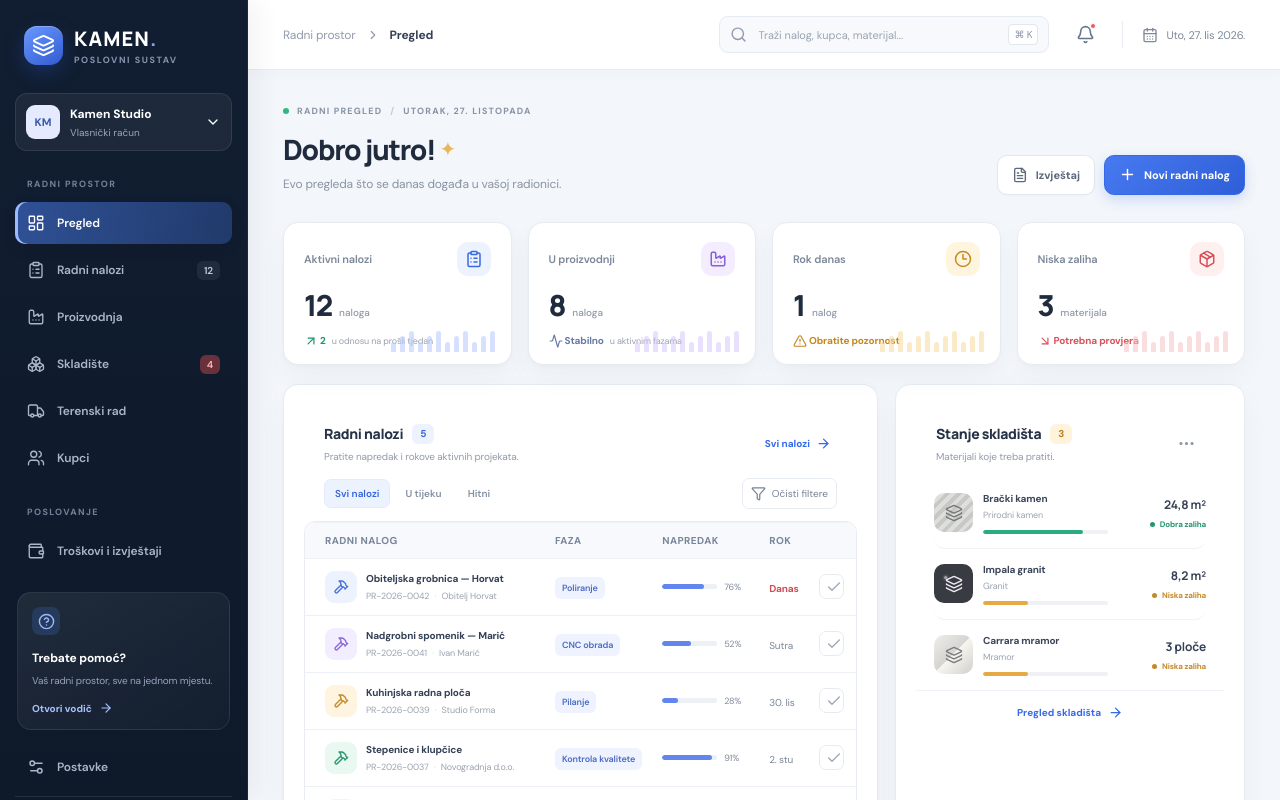
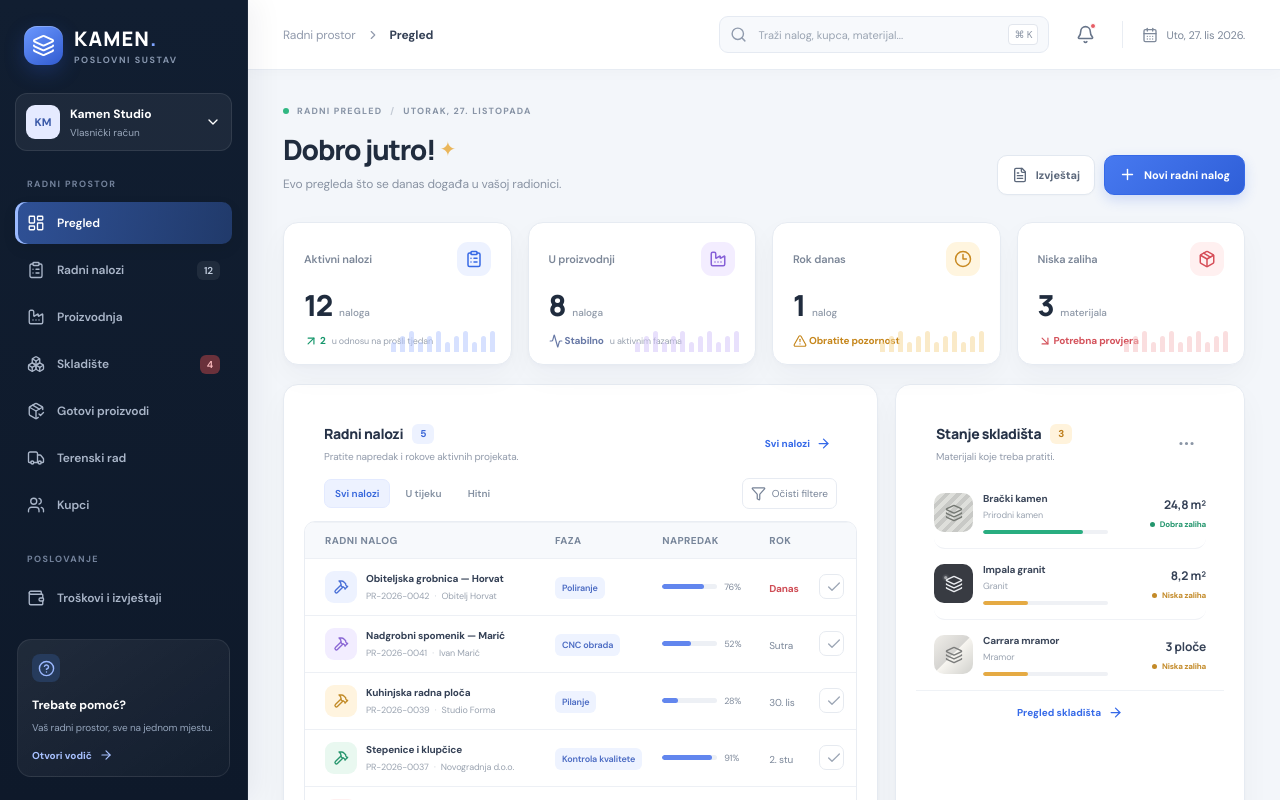
Before and after one commit to cn-dom/Kamen-app, a React (Vite) app: page / in a window 1280 px wide. Shown: the top 800 px of the page. Built offline with nearby package versions, Linux system fonts and the light colour scheme.

Commit message:
Dodaj Gotove proizvode u navigaciju

```diff
--- a/src/main.jsx
+++ b/src/main.jsx
@@ -5,7 +5,7 @@ import {
   Bell, Boxes, CalendarDays, Check, CheckCircle2, ChevronDown, ChevronRight,
   CircleHelp, Clock3, Command, Factory, FileText, Filter, Hammer, LayoutDashboard,
   Menu, MoreHorizontal, Package, Plus, Search, Settings2, ShieldCheck,
-  Truck, Users, Wallet, X, HardHat, ClipboardList, Layers3
+  Truck, Users, Wallet, X, HardHat, ClipboardList, Layers3, PackageCheck
 } from 'lucide-react';
 import './styles.css';
 import ModulePlaceholder from './components/ModulePlaceholder.jsx';
@@ -28,6 +28,7 @@ const nav = [
   {label:'Radni nalozi', icon:ClipboardList, count:'12'},
   {label:'Proizvodnja', icon:Factory},
   {label:'Skladište', icon:Boxes, count:'4', alert:true},
+  {label:'Gotovi proizvodi', icon:PackageCheck},
   {label:'Terenski rad', icon:Truck},
   {label:'Kupci', icon:Users},
   {label:'Troškovi i izvještaji', icon:Wallet, section:'POSLOVANJE'},
```
